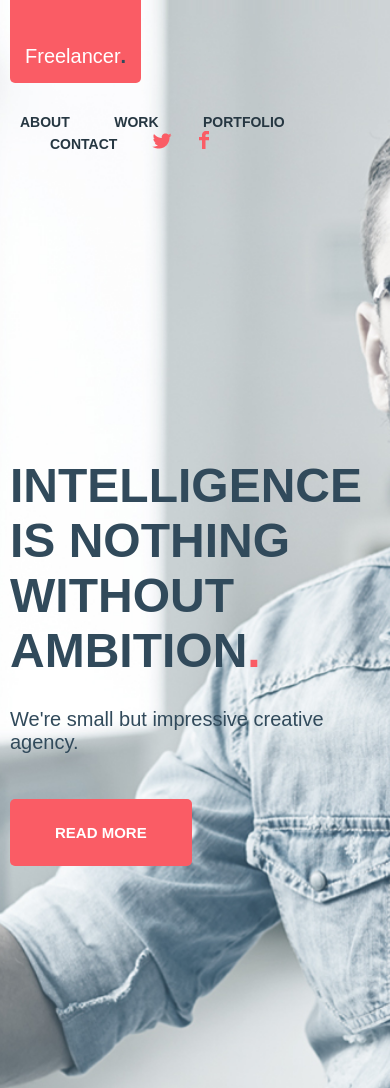
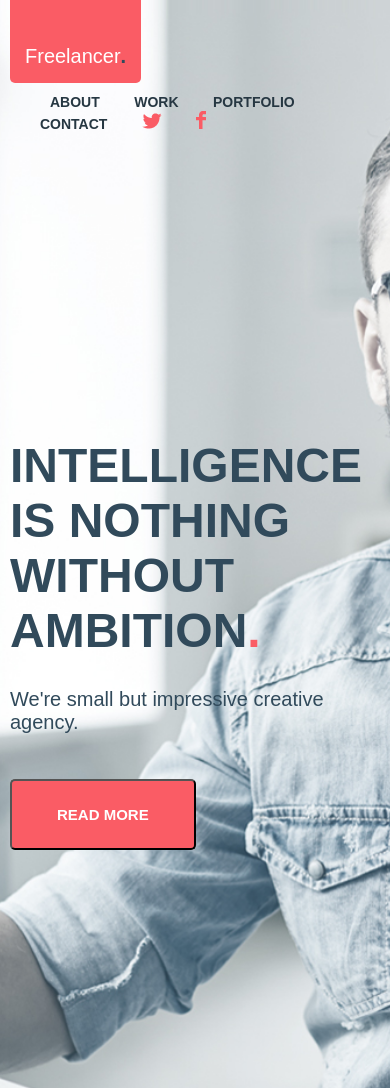
Before and after one commit to istominslava/project3, a plain HTML site: page index.html in a window 390 px wide. Shown: the top 1088 px of the page. Drawn offline with Linux system fonts and the light colour scheme.

Commit message:
second commit

```diff
--- a/css/style.css
+++ b/css/style.css
@@ -31,6 +31,7 @@ body {
  display: flex;
  justify-content: space-between;
  margin-bottom: 305px;
+ align-items: center;
 }
 
 .logo {
@@ -51,25 +52,21 @@ body {
  border-radius: 5px;
 }
 
-.navigation {
- margin-top: 30px;
-}
-
 .menu  li{
  display: inline-block;
  margin-left: 40px;
  text-transform: uppercase;
  }
 
- .menu li:first-child {
+ /*.menu li:first-child {
   margin-left: 10px;
  }
 
  .menu li:last-child {
   margin-left: 23px;
- }
+ }*/
 
- .menu li:nth-child(5) {
+ .menu li:not(:first-child) {
   margin-left: 30px;
  }
 
@@ -101,10 +98,8 @@ body {
  background-color: #fa5c65;
  color: #fff;
  border-radius: 5px;
- display: inline-block;
  padding: 25px 45px;
  margin-bottom: 380px;
- text-align: center;
  font-weight: bold;
  font-size: 15px;
  text-transform: uppercase;
@@ -269,11 +264,12 @@ hr {
 
  .heading {
   flex-direction: column;
+  align-items: flex-start;
  }
 
 
  .logo {
-  align-self: flex-start;
+  margin-bottom: 10px;
  }
 
  .container-flex  {
@@ -292,4 +288,7 @@ hr {
  .workers-flex {
   flex-direction: column;
  }
+ .flex-container:not(:last-child) {
+  margin-bottom: 15px;
+ }
 }
--- a/index.html
+++ b/index.html
@@ -43,7 +43,7 @@
 		  <div class="inside">
 			<h1>intelligence is nothing without ambition<span>.</span></h1>
 			<p>We're small but impressive creative agency.</p>
-			<a class="button" href="#">read more</a>
+			<button class="button">read more</button>
 		  </div>
 	  </div>
 	</header>
@@ -83,13 +83,13 @@
 					<a href="#">more &rarr;</a>
 				</div>
 			</div>
-			<div class="team">
-				<h2>our team<span>.</span></h2>
-				<p>They are big but still friendly.</p>
-			</div>
-		</div>
 	</section>
 	<section>
+	<div class="team">
+			<h2>our team<span>.</span></h2>
+			<p>They are big but still friendly.</p>
+		</div>
+		</div>
 		<div class="container">
 			<div class="workers-flex">
 			<div class="flex-container">
```
